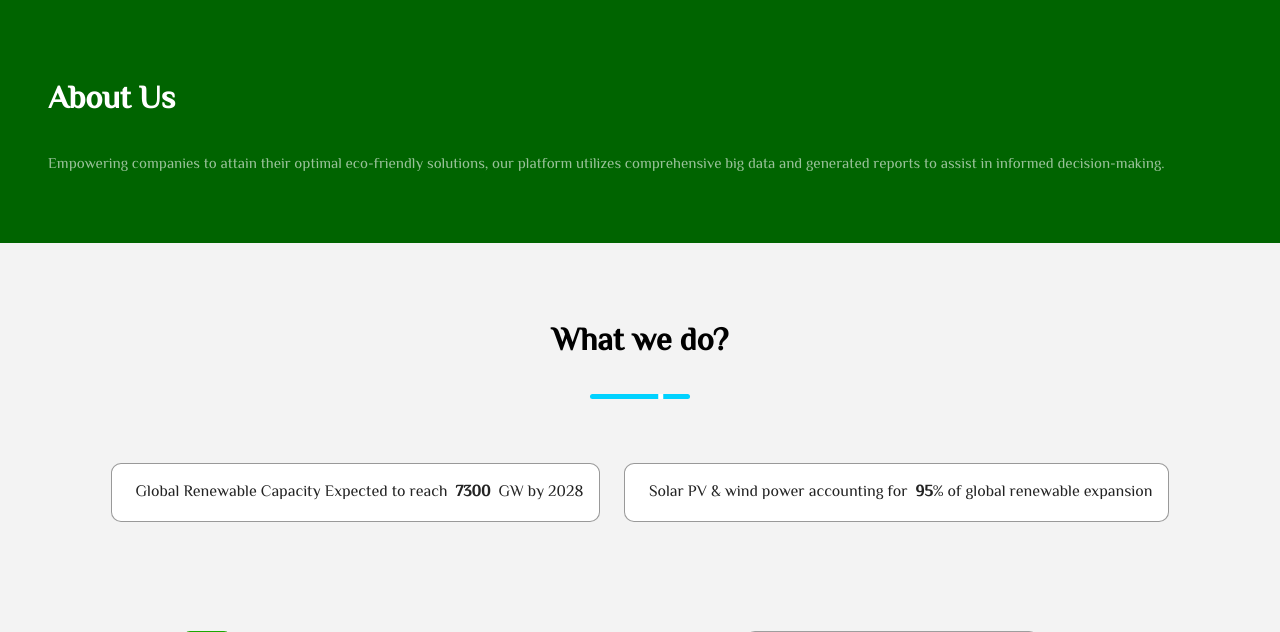
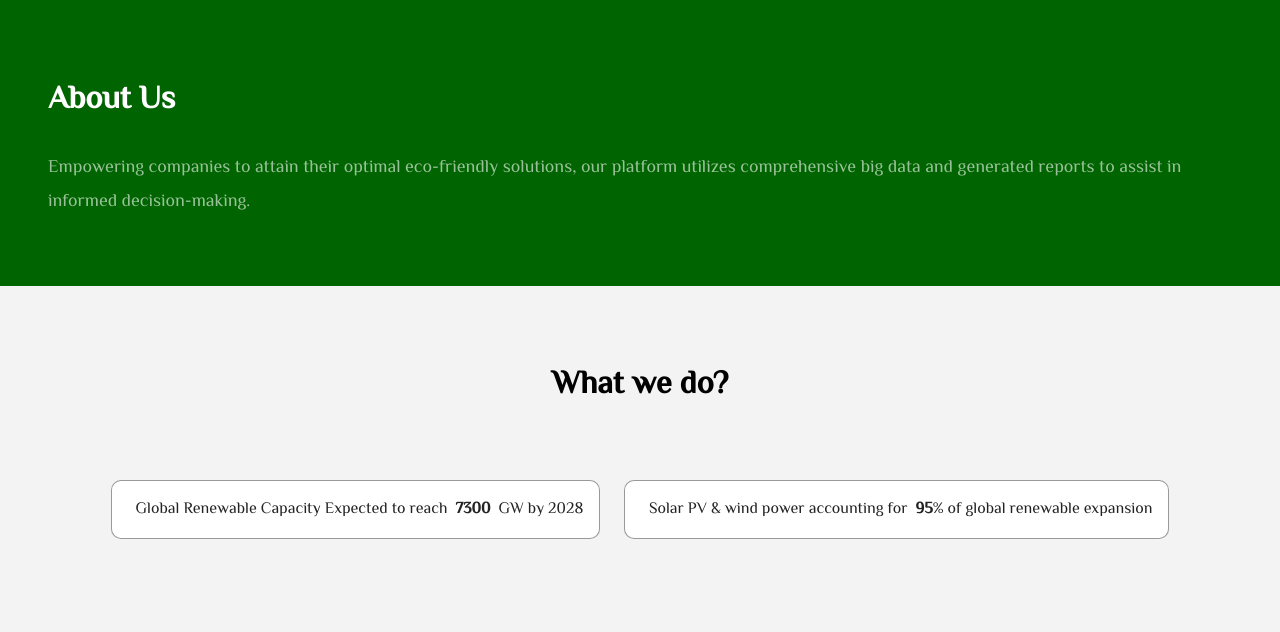
Before and after one commit to ShahViraj11/EcoIntelliSense, a Flask app: page / in a window 1280 px wide. Shown: the part 800-1432 px from the top of the page. Run offline with Flask 3, Linux system fonts and the light colour scheme; parts of the project's set-up code (start-up, migrations or seed data) failed here and were passed over; some libraries are stand-ins or nearby versions; some web fonts are replaced; grey boxes are pictures that could not be loaded.

Commit message:
Update style.css

```diff
--- a/static/style.css
+++ b/static/style.css
@@ -250,7 +250,7 @@ li{
 }
 
 .link-tag:hover{
-    color:var(--primary);
+    color:var(--dark);
 }
 
 .buttons{
@@ -268,7 +268,7 @@ li{
 }
 
 .btn_1{
-    background-color:var(--primary);
+    background-color:var(--dark);
     color:var(--white);
 }
 
@@ -279,11 +279,11 @@ li{
 .btn_2{
     background-color:transparent;
     color:var(--white);
-    border:1px solid var(--primary);
+    border:1px solid var(--dark);
 }
 
 .btn_2:hover{
-    background-color:var(--primary);
+    background-color:var(--dark);
 }
 
 @media (max-width:1000px){
@@ -611,6 +611,10 @@ ol li, ul li{
     color:var(--white);
 }
 
+.division_1 p {
+    font-size: 18px;
+}
+
 
 /*DIVISION_2*/
 .division_2 .title_header .bar{
@@ -803,48 +807,6 @@ form textarea{
 
 
 
-/*Animated bar*/
-.bar{
-    display:block;
-    height: 5px;
-    width: 100px;
-    background: var(--lightblue);
-    position: relative;
-    border-radius: 5px;
-    overflow: hidden;
-    margin: 20px auto 20px 0;
-}
-
-.bar:before{
-    content: '';
-    position: absolute;
-    left: 0;
-    right: 0;
-    top: 0;
-    height: 100%;
-    width: 5px;
-    background: var(--white);
-    -webkit-animation-duration: 4s;
-    animation-duration: 4s;
-    -webkit-animation-timing-function: linear;
-    animation-timing-function: linear;
-    -webkit-animation-iteration-count: infinite;
-    animation-iteration-count: infinite;
-    -webkit-animation-name: MOVE-BG;
-    animation-name: MOVE-BG;
-}
-
-@keyframes MOVE-BG{
-    0% {
-        -webkit-transform: translateX(0);
-        transform: translateX(0);
-    }
-    100% {
-        -webkit-transform: translateX(105px);
-        transform: translateX(105px);
-    }
-}
-
 
 /************************
 testimonials
@@ -915,3 +877,10 @@ testimonials
 .user-info small {
     color: #27c0ff;
 }
+
+h3.small {
+    font-size: 16px; /* Adjust the font size as needed */
+    color: #333; /* Adjust the text color as needed */
+    margin-bottom: 10px; /* Adjust the bottom margin as needed */
+    text-align: center;
+}
```
